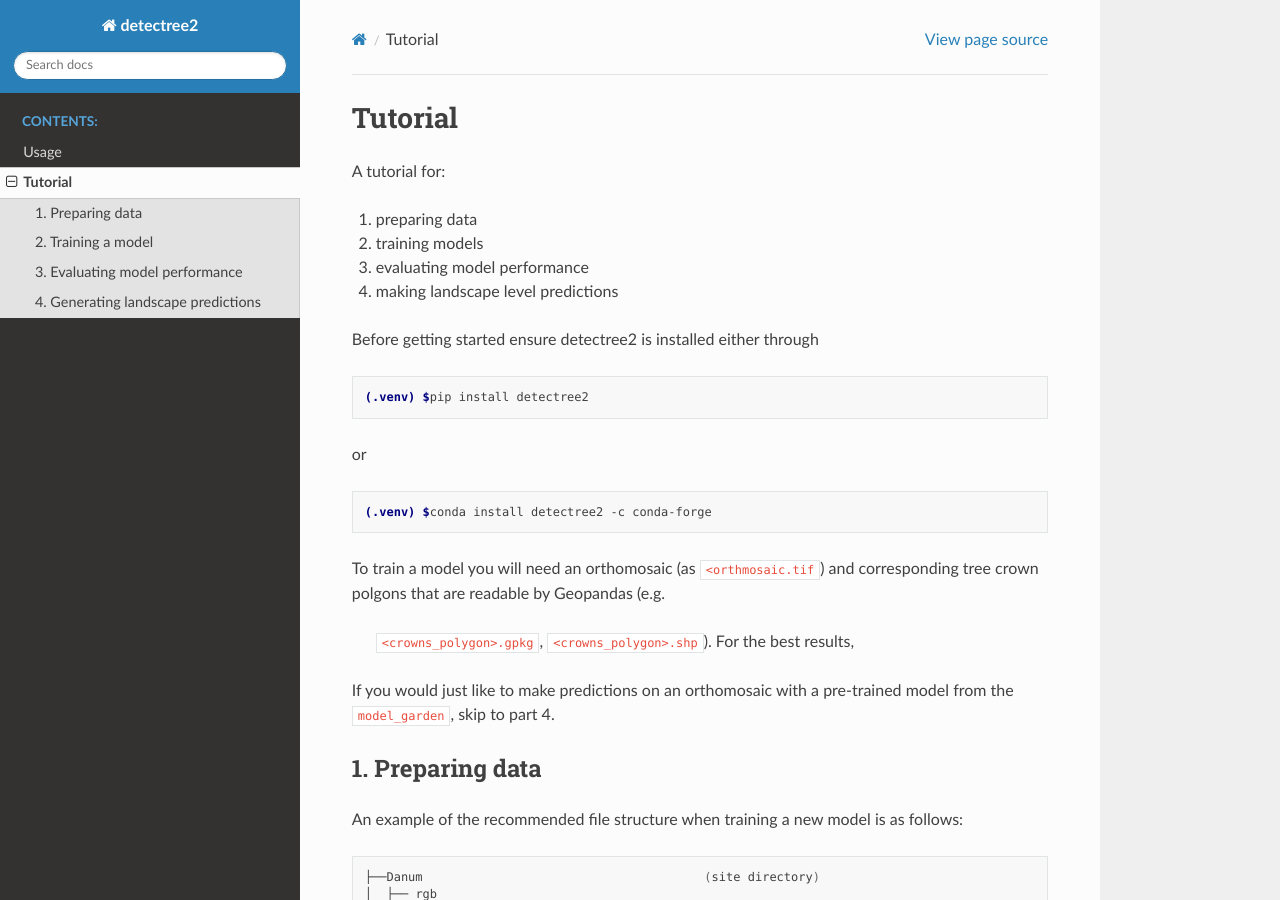
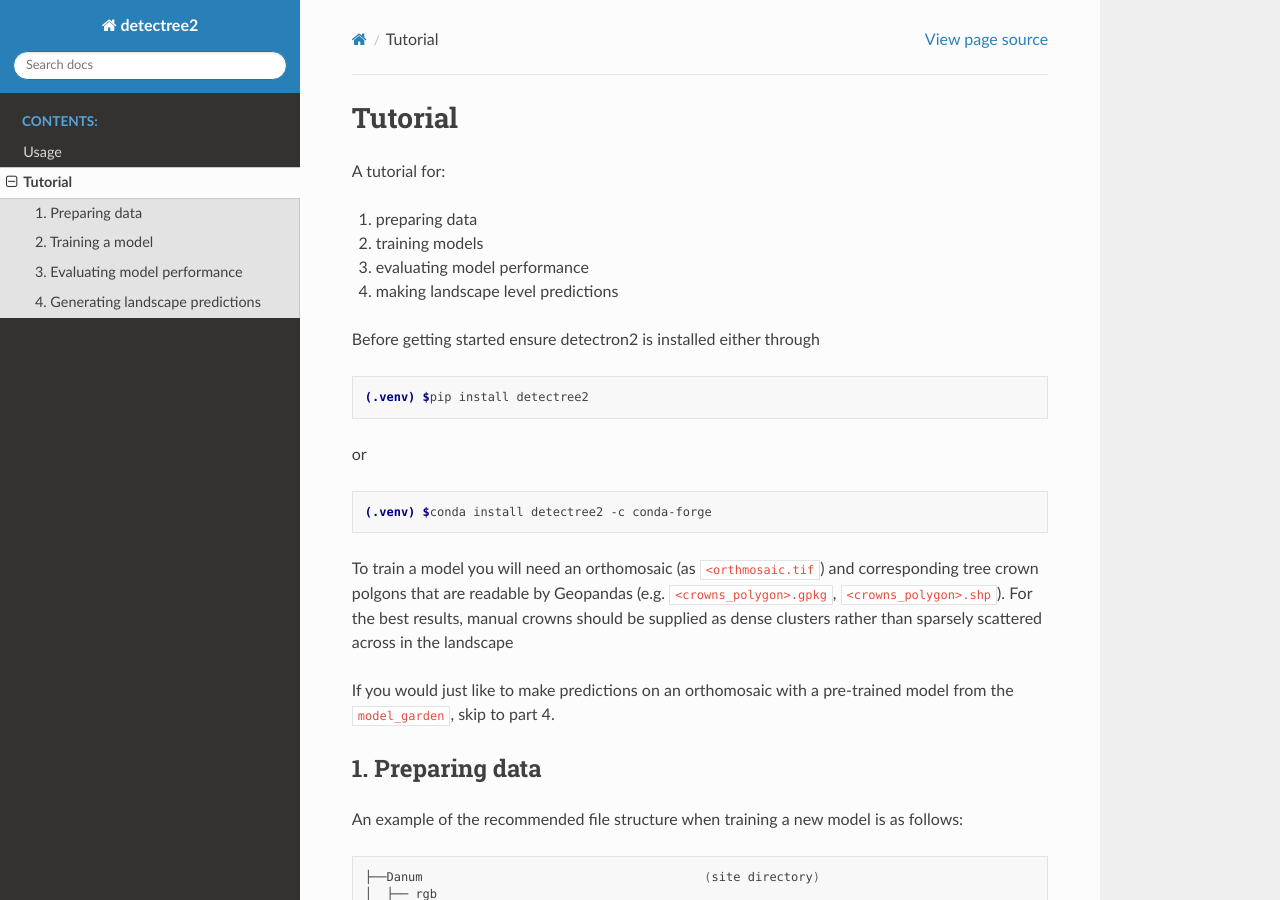
Before and after one commit to PatBall1/detectree2, a Sphinx documentation site: the page built from docs/source/tutorial.rst, in a window 1280 px wide and 900 px high. Built offline with Sphinx 7.4.7 and the Read the Docs theme 2.0.0, drawn with Linux system fonts in a browser that asks for light colours.

Commit message:
minor edits

```diff
--- a/docs/source/tutorial.rst
+++ b/docs/source/tutorial.rst
@@ -8,7 +8,7 @@
 3. evaluating model performance
 4. making landscape level predictions
 
-Before getting started ensure detectree2 is installed either through
+Before getting started ensure detectron2 is installed either through
 
 .. code-block:: console
 
@@ -21,8 +21,10 @@
    (.venv) $conda install detectree2 -c conda-forge
 
 To train a model you will need an orthomosaic (as ``<orthmosaic.tif``) and
-corresponding tree crown polgons that are readable by Geopandas (e.g.
- ``<crowns_polygon>.gpkg``, ``<crowns_polygon>.shp``). For the best results,
+corresponding tree crown polgons that are readable by Geopandas
+(e.g. ``<crowns_polygon>.gpkg``, ``<crowns_polygon>.shp``). For the best
+results, manual crowns should be supplied as dense clusters rather than
+sparsely scattered across in the landscape
 
 
 If you would just like to make predictions on an orthomosaic with a pre-trained
```
